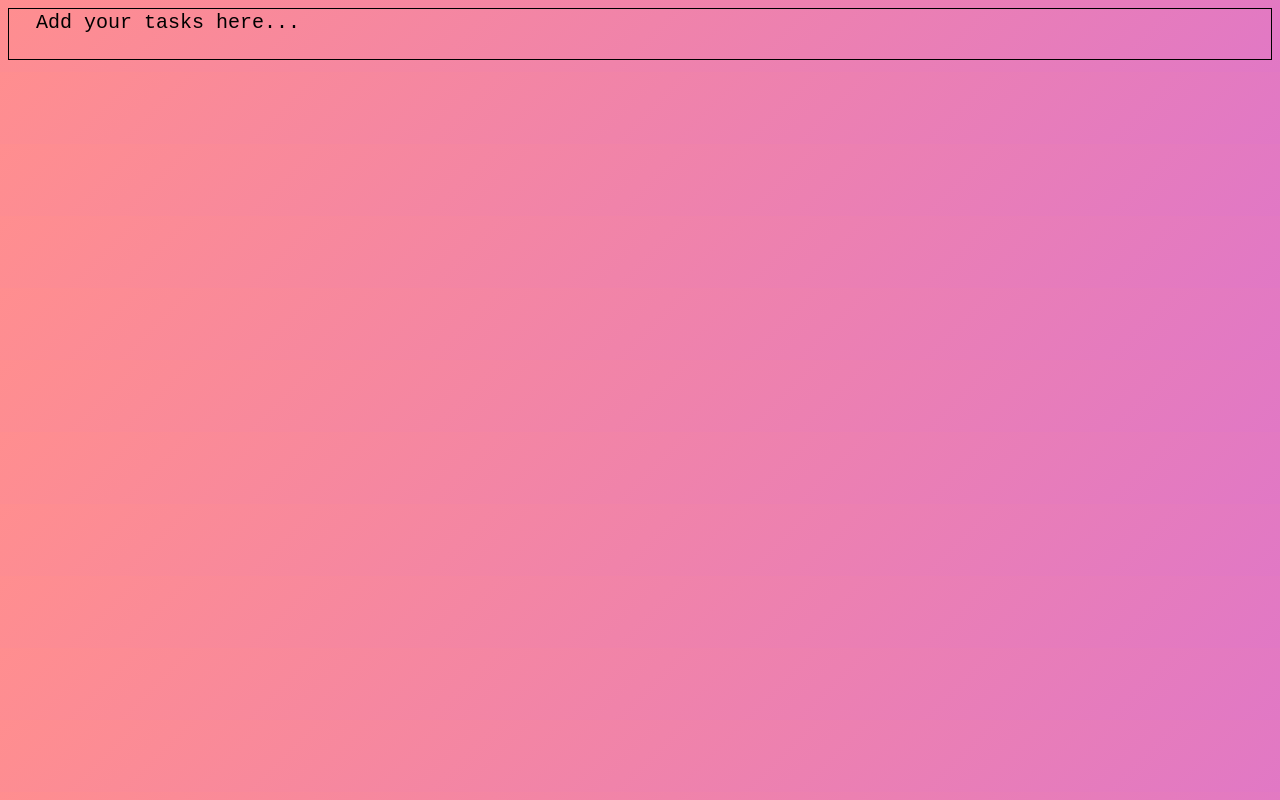
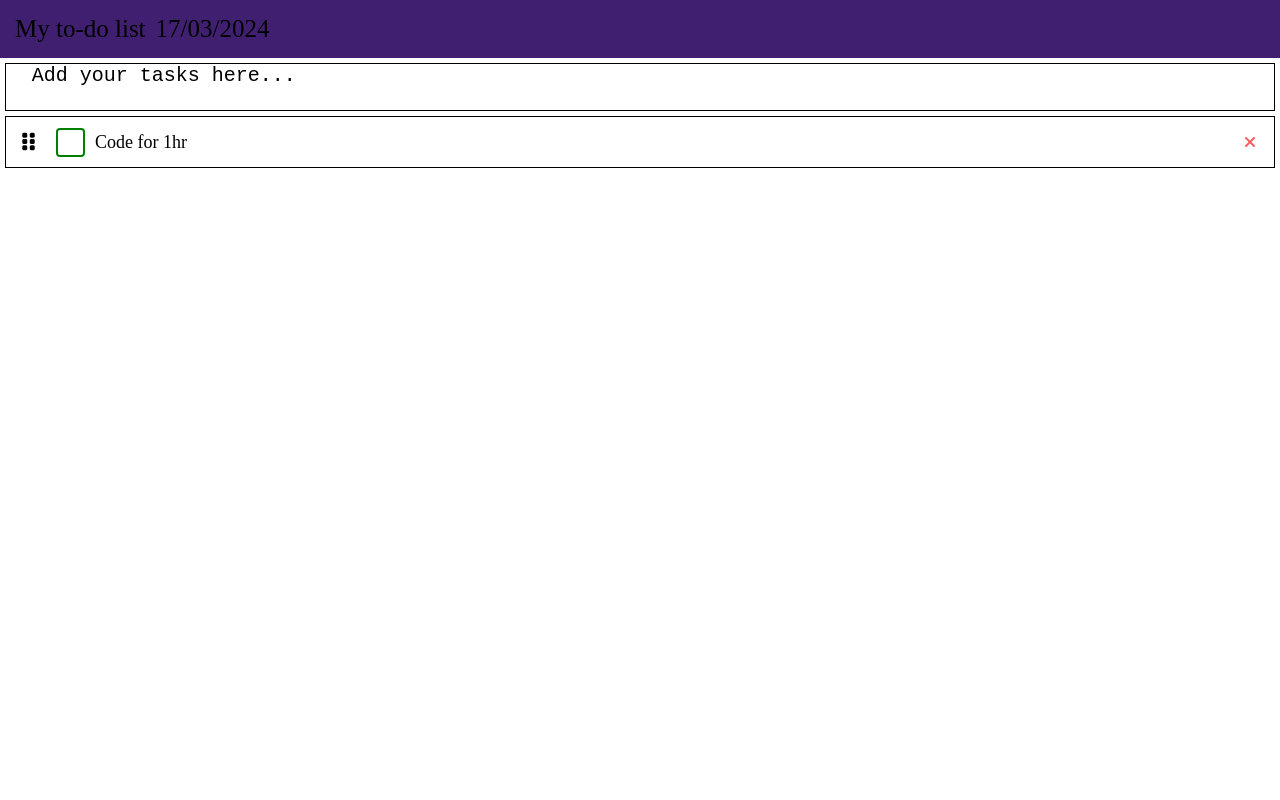
Before and after one commit to abrahamabah350/to-do-list, a plain HTML site: page index.html in a window 1280 px wide. Drawn offline with Linux system fonts and the light colour scheme.

Commit message:
version 5

```diff
--- a/index.html
+++ b/index.html
@@ -7,18 +7,28 @@
     <link rel="stylesheet" href="styles.css">
 </head>
 <body>
-    <textarea placeholder="Add your tasks here..."></textarea>
+    <div class="header-section">
+        <p class="heading-message">My to-do list</p>
+        <p class="date"></p>
+    </div>
+    <div class="helper">
+        <textarea placeholder="Add your tasks here..."></textarea>
+    </div>
     <div class="list-display">
-        <!-- <div class="list-elements-container">
+        <div class="list-elements-container">
+            <div class="grip-dots-container">
+                <i class="fa-solid fa-grip-vertical grip-dots"></i>
+            </div>
             <div class="box-list-container">
                 <div class="check-box">
                     <p class="check">&check;</p>
                 </div>
                 <p class="to-do-item"><del class="cross-the-list">Code for 1hr</del><span class="item">Code for 1hr</span></p>
             </div>
-            <p class="delete">&cross;</p>
-        </div> -->
+            <i class="fa-solid fa-xmark delete"></i>
+        </div>
     </div>
+    <script src="https://kit.fontawesome.com/b80c67b4b4.js" crossorigin="anonymous"></script>
     <script src="index.js"></script>
 </body>
 </html>
--- a/index.js
+++ b/index.js
@@ -1,3 +1,12 @@
+//Code to generate a date
+let todayDate = new Date();
+let day = todayDate.getDate();
+let month = todayDate.getMonth() + 1;
+let year = todayDate.getFullYear();
+
+let date = document.querySelector(".date");
+date.textContent = (day < 10 ? "0":"") + day + "/" + (month < 10 ? "0":"") + month + "/" + (year < 10 ? "0":"") + year;
+
 // Select the textarea element from the DOM
 let textarea = document.querySelector("textarea");
 
@@ -9,6 +18,10 @@ function newElement() {
     // Create a container for the list item
     let listContainer = document.createElement("div");
     listContainer.classList.add("list-elements-container");
+
+    let gripDotsContainer = document.createElement("div");
+    gripDotsContainer.classList.add("grip-dots-container");
+    gripDotsContainer.innerHTML = "<i class='fa-solid fa-grip-vertical grip-dots'><i/>";
 
     // Create a container for the checkbox and the to-do item
     let listBoxContainer = document.createElement("div");
@@ -37,9 +50,11 @@ function newElement() {
     item.textContent = textarea.value;
 
     // Create a paragraph element for the delete button
-    let cancel = document.createElement("p");
+    let cancel = document.createElement("i");
     cancel.classList.add("delete");
-    cancel.textContent = "\u2717";
+    cancel.classList.add("fa-solid");
+    cancel.classList.add("fa-xmark");
+    // cancel.innerHTML = "<i class='fa-solid fa-xmark'></i>"
 
     // Append the checkbox icon to the checkbox container
     checkBox.appendChild(check);
@@ -53,6 +68,7 @@ function newElement() {
     listBoxContainer.appendChild(toDoItem);
 
     // Append the main list container and the delete button to the list display section
+    listContainer.appendChild(gripDotsContainer);
     listContainer.appendChild(listBoxContainer);
     listContainer.appendChild(cancel);
 
--- a/styles.css
+++ b/styles.css
@@ -1,15 +1,37 @@
-body {
-    background: linear-gradient(135deg, #FF8E8F, #E178C5);
+* {
+    margin: 0;
+    padding: 0;
+}
+
+.header-section {
+    background-color: #401F71;
+    display: flex;
+    padding: 15px;
+    font-size:25px;
+    gap: 10px;
+}
+
+.helper {
+    border: 1px solid black;
+    display: flex;
+    align-items: center;
+    justify-content: center;
+    margin: 5px;
+}
+
+.list-display {
+    margin: 5px;
 }
 
 textarea {
     resize: none;
-    width: 99.5%;
+    display: block;
     overflow-y: hidden;
     outline: none;
     background-color: transparent;
-    border: 1px solid black;
+    border: none;
     font-size: 20px;
+    width: 99.9%;
 }
 
 textarea::placeholder {
@@ -58,6 +80,9 @@ textarea::placeholder {
     color: rgb(250, 94, 94);
     font-weight: 900;
     cursor: pointer;
+    position: absolute;
+    right: 0;
+    top: 17px;
 }
 
 .cross-the-list {
@@ -67,9 +92,21 @@ textarea::placeholder {
 .list-elements-container {
     display: flex;
     border: 1px solid black;
-    justify-content: space-between;
+    justify-content: start;
     margin: 5px 0;
+    position: relative;
+    gap: 10px;
 }
+
+.grip-dots-container {
+    width: 25px;
+    display: flex;
+    align-items: center;
+    justify-content: center;
+    font-size: 20px;
+    margin-left: 10px;
+}
+
 .box-list-container {
     height: 30px;
     display: flex;
```
